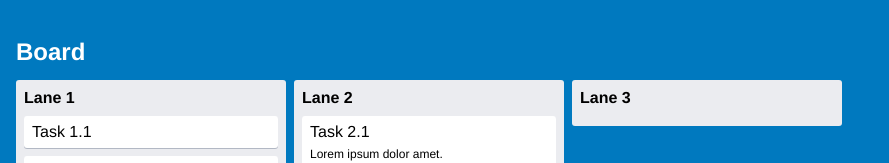
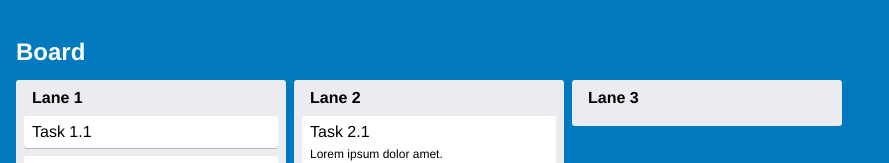
Before and after one commit to swissmanu/lanes, a React (Create React App) app: page / in a window 1280 px wide. Shown: the top 163 px of the page, without its empty margins (0-889 px from the left). Built offline with nearby package versions, Linux system fonts and the light colour scheme.

Commit message:
Align Lane Title

```diff
--- a/src/components/Lane.tsx
+++ b/src/components/Lane.tsx
@@ -13,7 +13,7 @@ const LaneContainer = styled.div`
 `;
 
 const Title = styled.h2`
-  padding: 10px 8px;
+  padding: 10px 16px;
   font-weight: 600;
 `;
 
```
